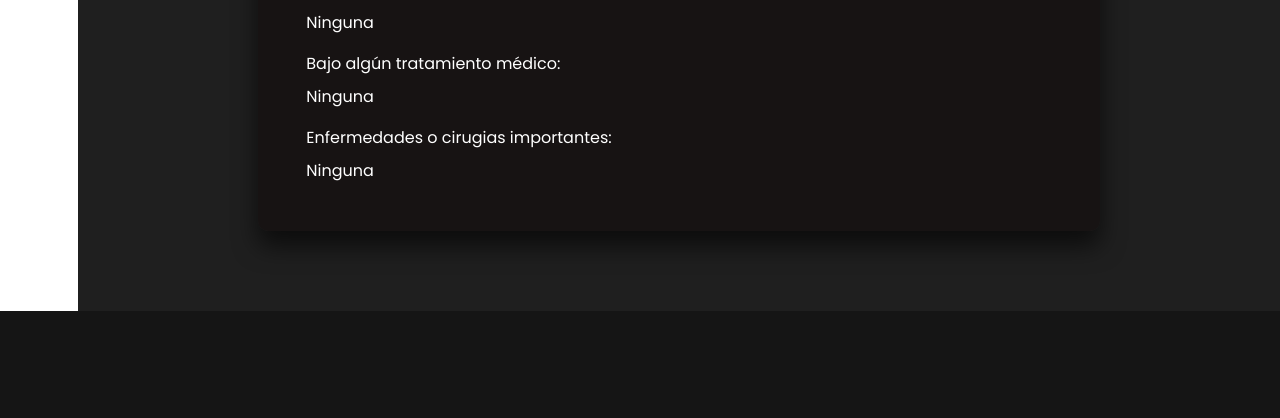
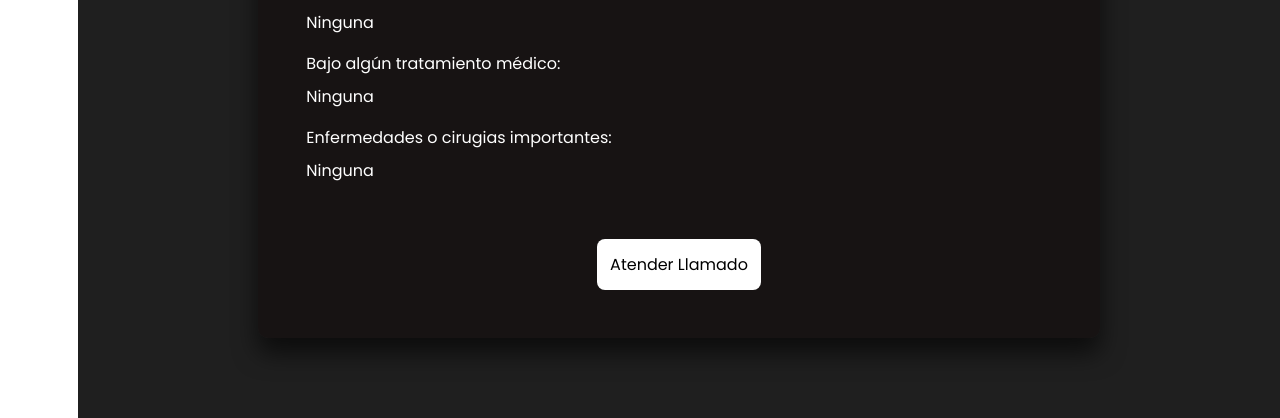
Before and after one commit to PDEjovan/olimpiadasInet, a Django app: page /atender_calls/ in a window 1280 px wide. Shown: the part 878-1296 px from the top of the page. Before the commit the page ends 1189 px from the top, so only its background shows below. Run offline with Django 4.2, Linux system fonts and the light colour scheme; a user stored in the database is signed in; some libraries are stand-ins or nearby versions.

Commit message:
terminando atender llamado

```diff
--- a/sitio/static/Styles/atender_calls_styles.css
+++ b/sitio/static/Styles/atender_calls_styles.css
@@ -61,3 +61,20 @@ body{
     gap: 1em;
 
 }
+
+
+.llamado_atendido{
+    text-decoration: none;
+    color: black;
+    background-color: rgb(255, 255, 255);
+    padding: .8em;
+    border-radius: .5em;
+
+}
+
+.llamado_atendido_container{
+    display: flex;
+    justify-content: center;
+    grid-column: 1/3;
+    margin-top: 2em;
+}
--- a/sitio/templates/atender_calls.html
+++ b/sitio/templates/atender_calls.html
@@ -61,7 +61,9 @@
                 <p>Tiempo Transcurrido del llamado: 18s</p>
             </div>
         </div>
-
+        <div class="llamado_atendido_container">
+            <a class="llamado_atendido" href="/calls">Atender Llamado</a>
+        </div>
     </div>
 </div>
 
```
